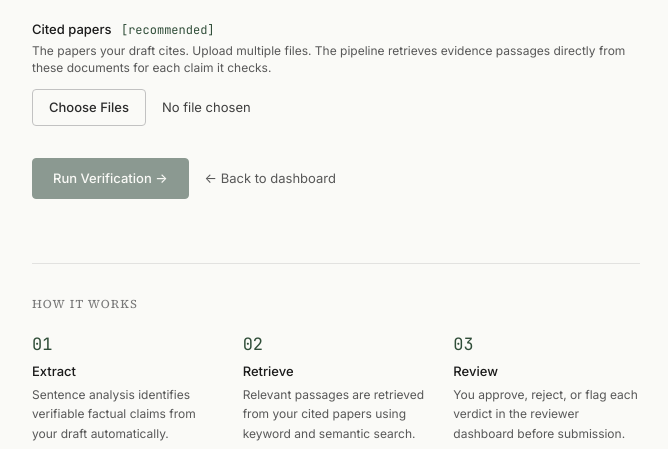
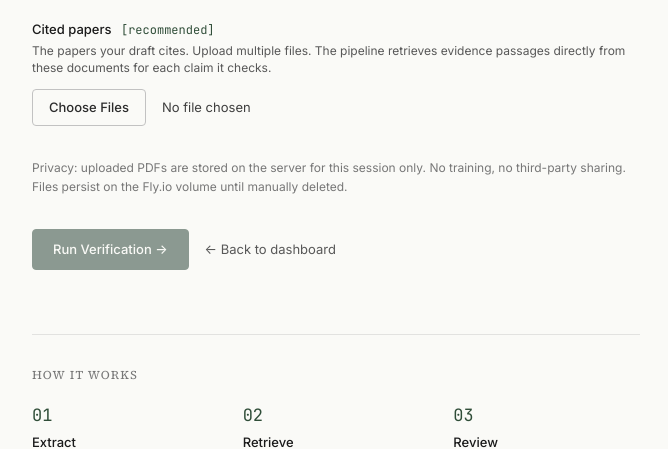
Before and after one commit to karankumar24/evidence-engine, a FastAPI app: template src/evidenceengine/templates/upload.html in a window 1280 px wide. Shown: the part 470-919 px from the top of the page, without its empty margins (304-972 px from the left). Run offline with FastAPI, Linux system fonts and the light colour scheme; the template is opened without the code that fills it, so the values that code supplies are empty; style sheets or scripts are compiled from the project's sources; parts of the project's set-up code (start-up, migrations or seed data) failed here and were passed over.

Commit message:
docs+ux: privacy footer + CHALLENGES.md aligned to project intent
upload.html: add privacy footer (no training, no third-party sharing,
session-scoped). Tighter self-verify warning copy explaining what
self-verify actually does and why confidence is capped at 80%.

CHALLENGES.md: snapshot of subagent + codex findings, but FILTERED
against CLAUDE.md project intent. Mode B (manuscript + cited primary
studies) is the stated purpose. Items that pivot away (paste-a-claim,
general fact-checker, magic-link auth) moved to explicit OUT OF SCOPE
section so they aren't re-suggested.

P0 work that aligns with intent:
- Auto-fetch citations via Crossref/Unpaywall/PMC OA — makes Mode B
  realistic without forcing user to drag 30+ PDFs.
- Compound citation [12,13] fanout — known data corruption bug.
- Reference-list parsing improvements for PMC PDFs.
- DOI/PMID/PMCID exact match before fuzzy scoring.
- Section tagger replacing regex jungle (~70% LOC removable).

```diff
--- a/src/evidenceengine/templates/upload.html
+++ b/src/evidenceengine/templates/upload.html
@@ -129,11 +129,20 @@
                 d="M12 9v2m0 4h.01M10.29 3.86L1.82 18a2 2 0 001.71 3h16.94a2 2 0 001.71-3L13.71 3.86a2 2 0 00-3.42 0z"/>
         </svg>
         <div>
-          <span class="font-medium">No cited papers uploaded.</span>
-          Claims will be verified against the report itself. Accuracy is significantly
-          lower in this mode — the pipeline has no external evidence to draw from.
+          <span class="font-medium">Self-verify mode (no cited papers).</span>
+          Each claim will be checked against other paragraphs of the SAME paper.
+          Useful for catching internal inconsistency and unsupported assertions.
+          NOT a substitute for verifying citations against the actual cited papers —
+          for that, upload the cited PDFs above. Self-verify confidence is capped at 80%.
         </div>
       </div>
+
+      <!-- Privacy footer — pre-publication context demands transparency -->
+      <p class="text-xs text-ink-400 leading-relaxed pt-2">
+        Privacy: uploaded PDFs are stored on the server for this session only.
+        No training, no third-party sharing. Files persist on the Fly.io volume
+        until manually deleted.
+      </p>
 
       <!-- Submit -->
       <div class="flex items-center gap-4 pt-2">
```
